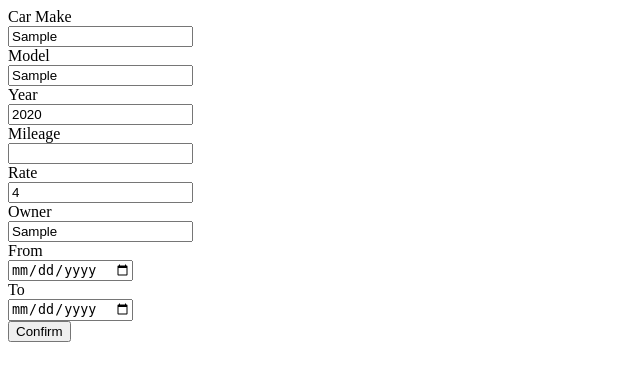
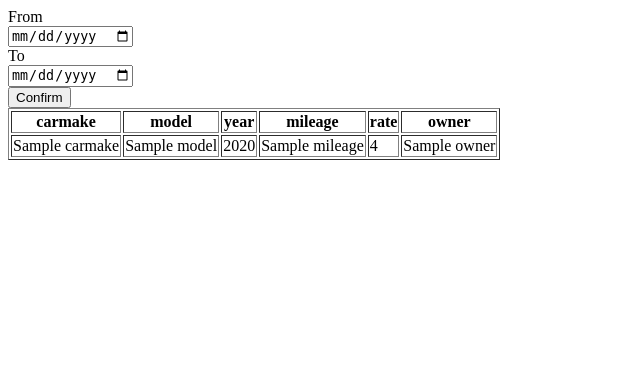
Before and after one commit to chenghong99/CarWebsite, a Django app: template app/templates/app/book.html in a window 1280 px wide. Shown: the top 381 px of the page, without its empty margins (0-640 px from the left). Run offline with Django 3.2, Linux system fonts and the light colour scheme; the template is opened without the code that fills it: most values are stand-ins (such as "Sample title", 1, 10 or a date in 2020).

Commit message:
change booking page

```diff
--- a/app/templates/app/book.html
+++ b/app/templates/app/book.html
@@ -2,33 +2,26 @@
 {% load static %}
   <body>
     <div>
+        <table border = 1>
+            <thead>
+                <th>carmake</th>
+                <th>model</th>
+                <th>year</th>
+                <th>mileage </th>
+                <th>rate</th>
+                <th>owner</th>
+        </thead>
+        <tr>
+            <td>{{carmake}}</td>
+            <td>{{model}}</td>
+            <td>{{year}}</td>
+            <td>{{mileage}}</td>
+            <td>{{rate}}</td>
+            <td>{{owner}}</td>
+        </tr>
+
       <form method = "POST">
         {% csrf_token %}
-
-        <div id="div_id_carmake" class="control-group">
-            <label for="id_carmake" class="control-label requiredField">Car Make</label>
-              <div class="controls"> <input type="text" id="id_carmake" name="carmake" value={{carmake}} > </div>
-          </div>
-        <div id="div_id_model" class="control-group">
-            <label for="id_model" class="control-label requiredField">Model</label>
-              <div class="controls"> <input type="text" id="id_model" name="model" value={{model}} > </div>
-          </div>
-        <div id="div_id_year" class="control-group">
-            <label for="id_year" class="control-label requiredField">Year</label>
-              <div class="controls"> <input type="number" id="id_year" name="year" value={{year}} > </div>
-          </div>
-        <div id="div_id_mileage" class="control-group">
-            <label for="id_mileage" class="control-label requiredField">Mileage</label>
-              <div class="controls"> <input type="number" id="id_mileage" name="mileage" value={{mileage}} > </div>
-          </div>
-        <div id="div_id_rate" class="control-group">
-            <label for="id_rate" class="control-label requiredField">Rate</label>
-              <div class="controls"> <input type="number" id="id_rate" name="rate" value={{rate}} > </div>
-          </div>
-        <div id="div_id_owner" class="control-group">
-            <label for="id_owner" class="control-label requiredField">Owner</label>
-              <div class="controls"> <input type="text" id="id_owner" name="owner" value={{owner}} > </div>
-          </div>
         <div id="div_id_pick_up" class="control-group">
           <label for="id_pick_up" class="control-label requiredField">From</label>
             <div class="controls"> <input type="date" id="id_pick_up" name="pick_up" value={{pick_up}} > </div>
--- a/app/views.py
+++ b/app/views.py
@@ -763,7 +763,7 @@ def book(request, car_vin,pick_up,drop_off):
                 return render(request,'app/book.html',context)
 
             else:
-                messages.error(request,message)
+                messages.success(request,message)
                 return redirect('profile')
 
 
```
Also changed, not shown: app/templates/app/bookOLD.html (added, +47 -0 lines).
